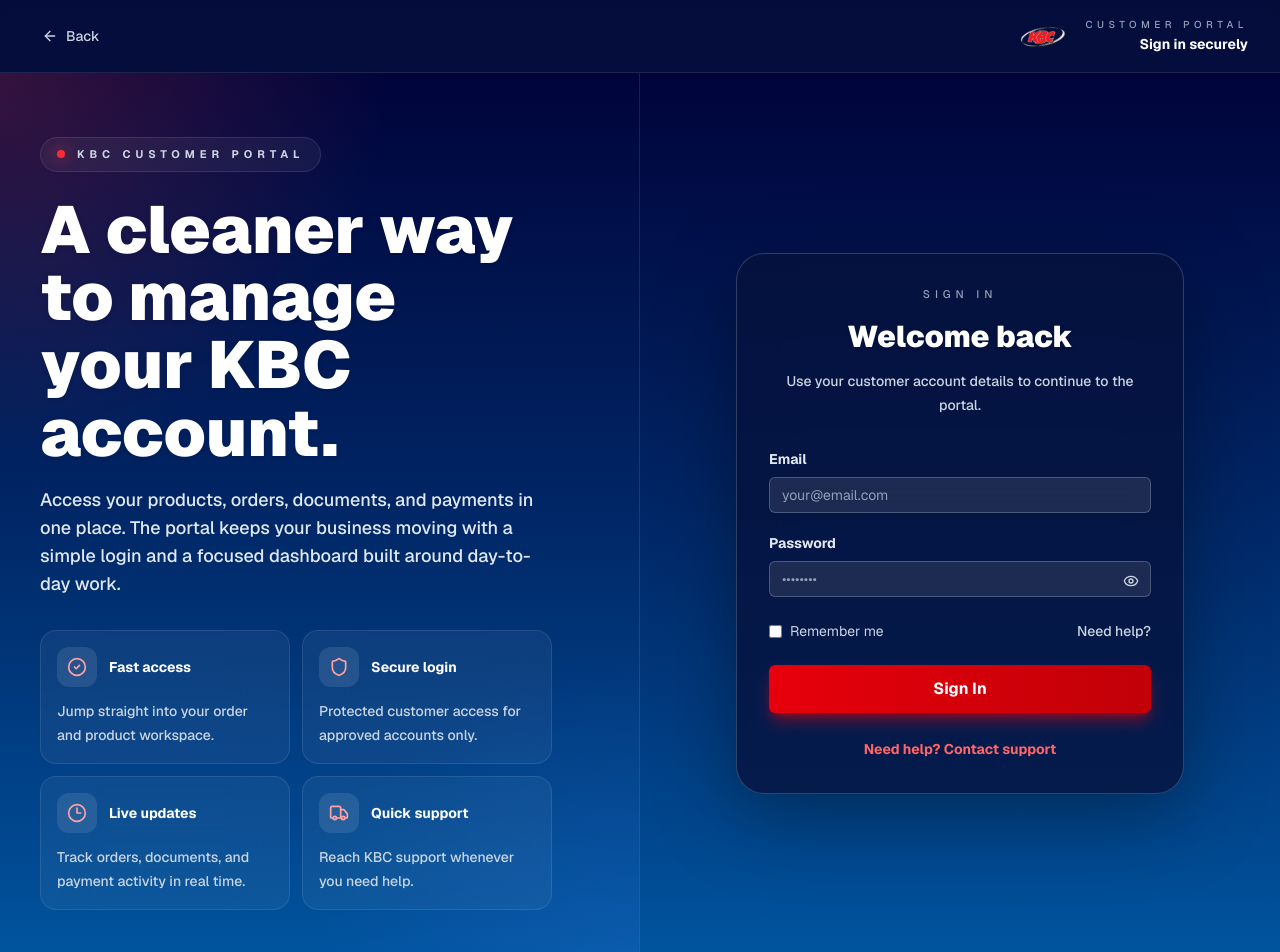
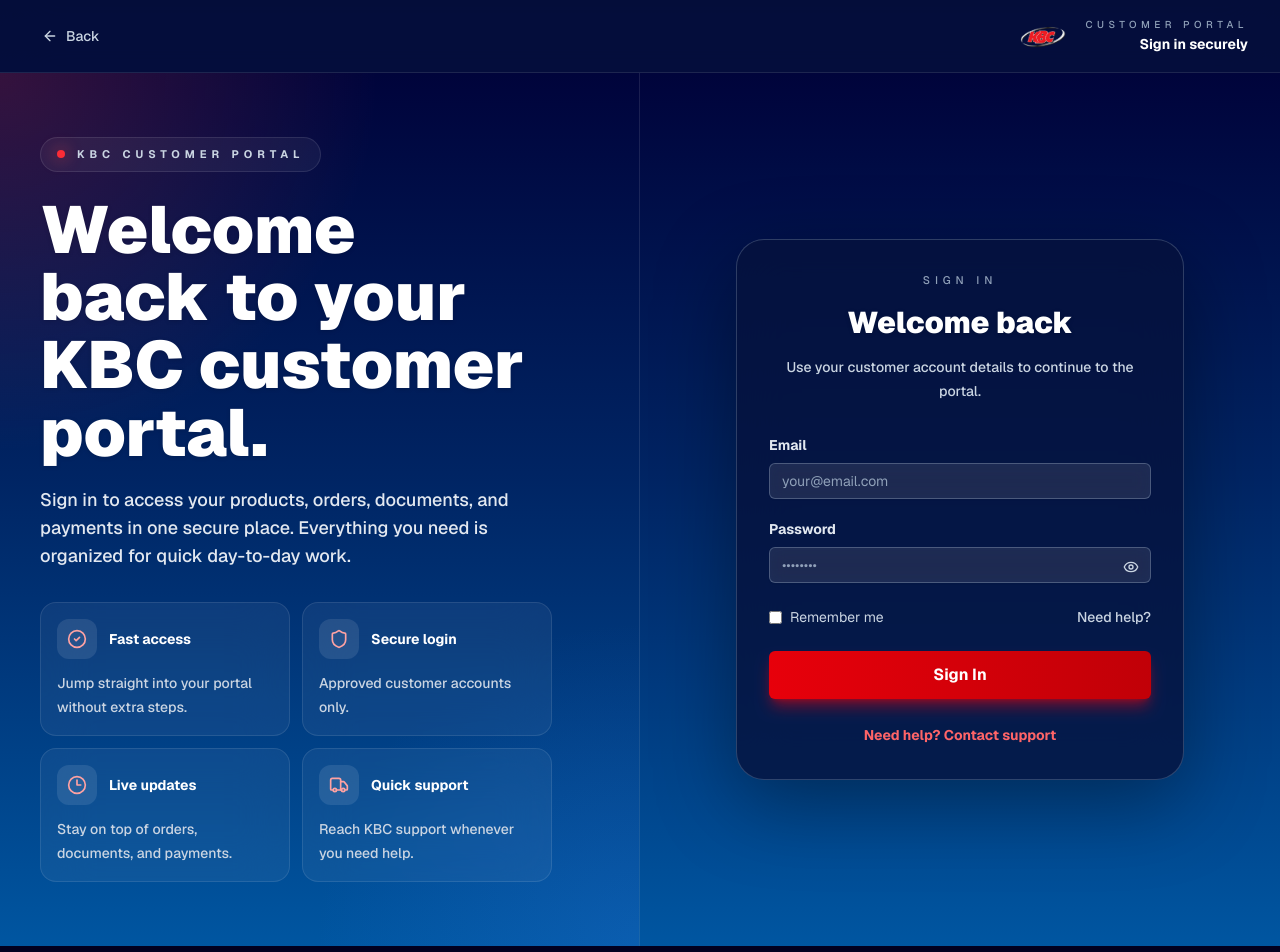
Before and after one commit to dev0714/KBC, a Next.js app: page /login in a window 1280 px wide. Shown: the top 952 px of the page. Built offline with nearby package versions, Linux system fonts and the light colour scheme.

Commit message:
Refine login hero copy

```diff
--- a/app/login/page.tsx
+++ b/app/login/page.tsx
@@ -7,6 +7,7 @@ import { Button } from '@/components/ui/button'
 import { Input } from '@/components/ui/input'
 import { Label } from '@/components/ui/label'
 import { Eye, EyeOff, ArrowLeft, Loader2, CheckCircle2, Clock3, Shield, Truck } from 'lucide-react'
+
 export default function LoginPage() {
   const router = useRouter()
   const [showPassword, setShowPassword] = useState(false)
@@ -29,7 +30,6 @@ export default function LoginPage() {
     setError('')
 
     try {
-      // Sign in with custom auth endpoint
       const response = await fetch('/api/auth/login', {
         method: 'POST',
         headers: { 'Content-Type': 'application/json' },
@@ -47,7 +47,6 @@ export default function LoginPage() {
         return
       }
 
-      // Check role and redirect accordingly
       setCheckingRole(true)
       if (data.role === 'admin') {
         router.push('/admin')
@@ -116,18 +115,18 @@ export default function LoginPage() {
             </div>
 
             <h1 className="mt-6 text-4xl font-black leading-tight text-white sm:text-5xl lg:text-[4.15rem] lg:leading-[1.02]">
-              A cleaner way to manage your KBC account.
+              Welcome back to your KBC customer portal.
             </h1>
 
             <p className="mt-5 max-w-lg text-base leading-7 text-slate-200 sm:text-lg">
-              Access your products, orders, documents, and payments in one place. The portal keeps your business moving with a simple login and a focused dashboard built around day-to-day work.
+              Sign in to access your products, orders, documents, and payments in one secure place. Everything you need is organized for quick day-to-day work.
             </p>
 
             <div className="mt-8 grid gap-3 sm:grid-cols-2">
               {[
-                { title: 'Fast access', text: 'Jump straight into your order and product workspace.', icon: CheckCircle2 },
-                { title: 'Secure login', text: 'Protected customer access for approved accounts only.', icon: Shield },
-                { title: 'Live updates', text: 'Track orders, documents, and payment activity in real time.', icon: Clock3 },
+                { title: 'Fast access', text: 'Jump straight into your portal without extra steps.', icon: CheckCircle2 },
+                { title: 'Secure login', text: 'Approved customer accounts only.', icon: Shield },
+                { title: 'Live updates', text: 'Stay on top of orders, documents, and payments.', icon: Clock3 },
                 { title: 'Quick support', text: 'Reach KBC support whenever you need help.', icon: Truck },
               ].map((item) => {
                 const Icon = item.icon
```
